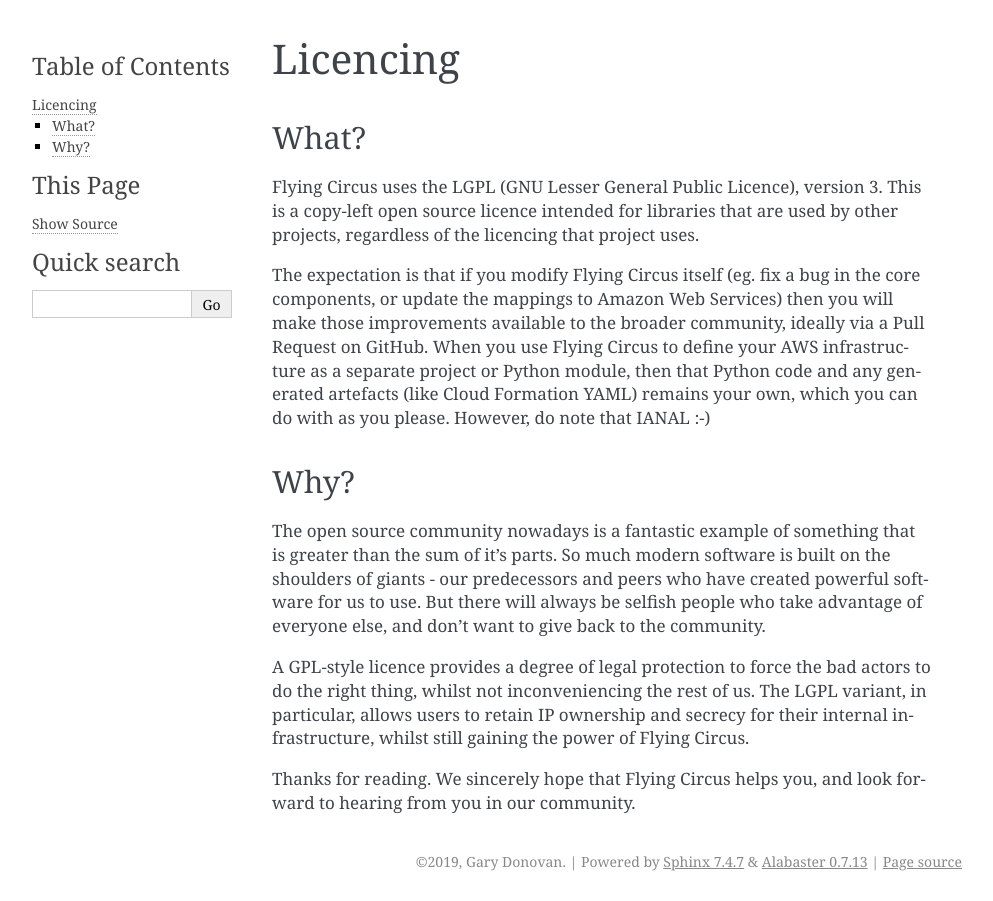
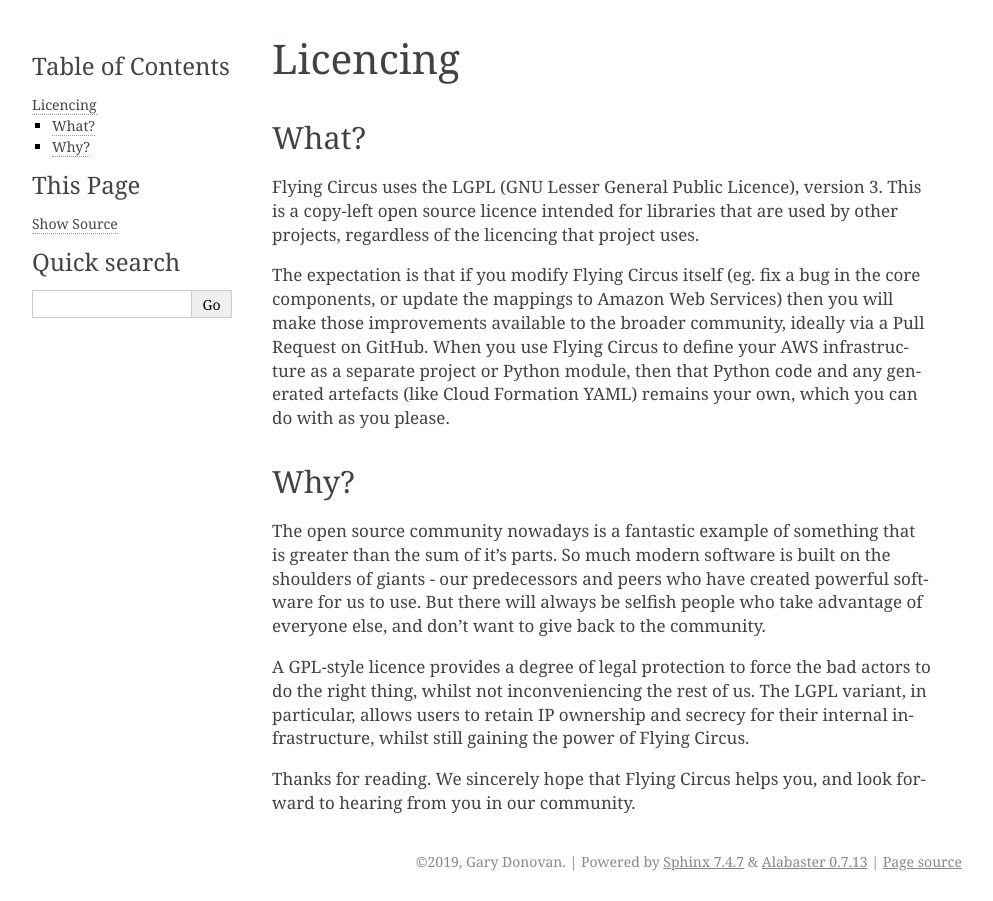
Before and after one commit to garyd203/flying-circus, a Sphinx documentation site: the page built from docs/licence-notes.rst, in a window 1280 px wide. Shown: the whole page, without its empty margins (148-1141 px from the left). Built offline with Sphinx 7.4.7, drawn with Linux system fonts in a browser that asks for light colours.

Commit message:
#36: Remove unnecessary-ish "IANAL" disclaimer

```diff
--- a/docs/licence-notes.rst
+++ b/docs/licence-notes.rst
@@ -14,7 +14,7 @@ will make those improvements available to the broader community, ideally via
 a Pull Request on GitHub. When you use Flying Circus to define your AWS
 infrastructure as a separate project or Python module, then that Python code
 and any generated artefacts (like Cloud Formation YAML) remains your own,
-which you can do with as you please. However, do note that IANAL :-)
+which you can do with as you please.
 
 Why?
 ----
```
